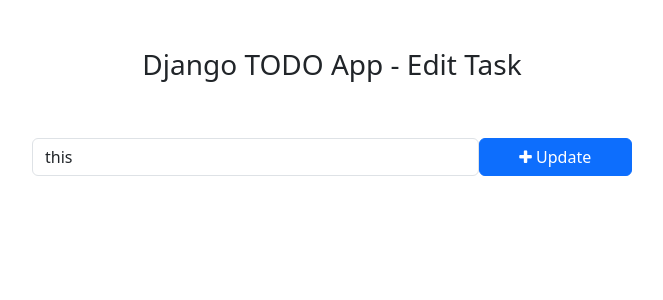
After one commit to diwasht007/djangotodo, a Django app: page /todo/edit_task/1/ in a window 1280 px wide. The commit adds this page. Shown: the top 300 px of the page, without its empty margins (308-971 px from the left). Run offline with Django 4.2, Linux system fonts and the light colour scheme; data comes from the database, SQL or seed files in the repository; both versions use the stored data as it was after the commit.

Commit message:
todo app file

```diff
--- /dev/null
+++ b/templates/edit_task.html
@@ -0,0 +1,37 @@
+<!DOCTYPE html>
+<!--[if lt IE 7]>      <html class="no-js lt-ie9 lt-ie8 lt-ie7"> <![endif]-->
+<!--[if IE 7]>         <html class="no-js lt-ie9 lt-ie8"> <![endif]-->
+<!--[if IE 8]>         <html class="no-js lt-ie9"> <![endif]-->
+<!--[if gt IE 8]>      <html class="no-js"> <!--<![endif]-->
+<html>
+    <head>
+        <meta charset="utf-8">
+        <meta http-equiv="X-UA-Compatible" content="IE=edge">
+        <title>Edit Task Django Todo</title>
+        <meta name="description" content="">
+        <meta name="viewport" content="width=device-width, initial-scale=1">
+        <link rel="stylesheet" href="">
+        <link href="https://cdn.jsdelivr.net/npm/bootstrap@5.3.0-alpha1/dist/css/bootstrap.min.css" rel="stylesheet" integrity="sha384-GLhlTQ8iRABdZLl6O3oVMWSktQOp6b7In1Zl3/Jr59b6EGGoI1aFkw7cmDA6j6gD" crossorigin="anonymous">
+        <script src="https://cdn.jsdelivr.net/npm/bootstrap@5.3.0-alpha1/dist/js/bootstrap.bundle.min.js" integrity="sha384-w76AqPfDkMBDXo30jS1Sgez6pr3x5MlQ1ZAGC+nuZB+EYdgRZgiwxhTBTkF7CXvN" crossorigin="anonymous"></script>
+        <!-- Font Awesome Icons -->
+        <link rel="stylesheet" href="https://cdnjs.cloudflare.com/ajax/libs/font-awesome/4.7.0/css/font-awesome.min.css">
+
+    </head>
+    <body>
+       <div class="container">
+            <h3 class="pt-5 pb-5 text-center">Django TODO App - Edit Task</h3>
+            <form action="{% url 'edit_task' get_task.pk%}" method="POST" style='width:600px; margin:auto;'>
+                {% csrf_token %}
+                <div class="form-group">
+                    <span style="display: flex;">
+                        <input type="text" name='task' class="form-control" placeholder="Add a task" value={{get_task.task}}>
+                        <button type="submit" class="btn btn-primary" style="width: 200px;"><i class="fa fa-plus"></i> Update </button>
+                    </span>
+                </div>
+            </form>
+       </div>
+
+
+        <script src="" async defer></script>
+    </body>
+</html>
--- a/todo/urls.py
+++ b/todo/urls.py
@@ -3,7 +3,21 @@
 
 
 urlpatterns = [
+    #ADD TASK
     path('addTask/',views.addTask,name='addTask'),
-    path('mark_as_done/<int:pk>/', views.mark_as_done, name='mark_as_done')
+
+    #mark as done
+    path('mark_as_done/<int:pk>/', views.mark_as_done, name='mark_as_done'),
+
+    #mark as undone
+    path('mark_as_undone/<int:pk>/', views.mark_as_undone, name='mark_as_undone'),
+
+    #edit features
+    path('edit_task/<int:pk>/', views.edit_task, name='edit_task'),
+
+    #delete feature
+
+    path('delete_task/<int:pk>',views.delete_task,name='delete_task')
+
 
 ]
--- a/todo/views.py
+++ b/todo/views.py
@@ -13,3 +13,27 @@
    task.is_completed=True
    task.save()
    return redirect('home')
+
+def mark_as_undone(request,pk):
+   task = get_object_or_404(Task, pk=pk)
+   task.is_completed=False
+   task.save()
+   return redirect('home')
+
+def edit_task(request,pk):
+   get_task = get_object_or_404(Task, pk=pk)
+   if request.method == 'POST':
+      new_task = request.POST['task']
+      get_task.task = new_task
+      get_task.save()
+      return redirect('home')
+   else:
+      context = {
+         'get_task':get_task
+      }
+      return render(request,'edit_task.html',context)
+
+def delete_task(request,pk):
+   task = get_object_or_404(Task,pk=pk)
+   task.delete()
+   return redirect('home')
```
Also changed, not shown: templates/home.html (+5 -2 lines), db.sqlite3.
